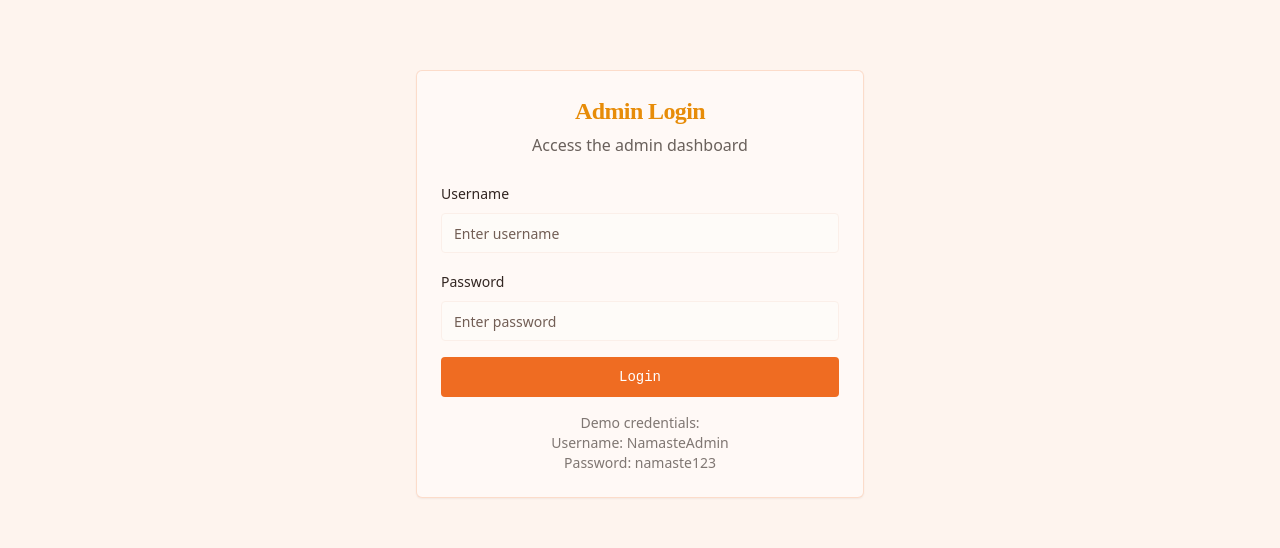
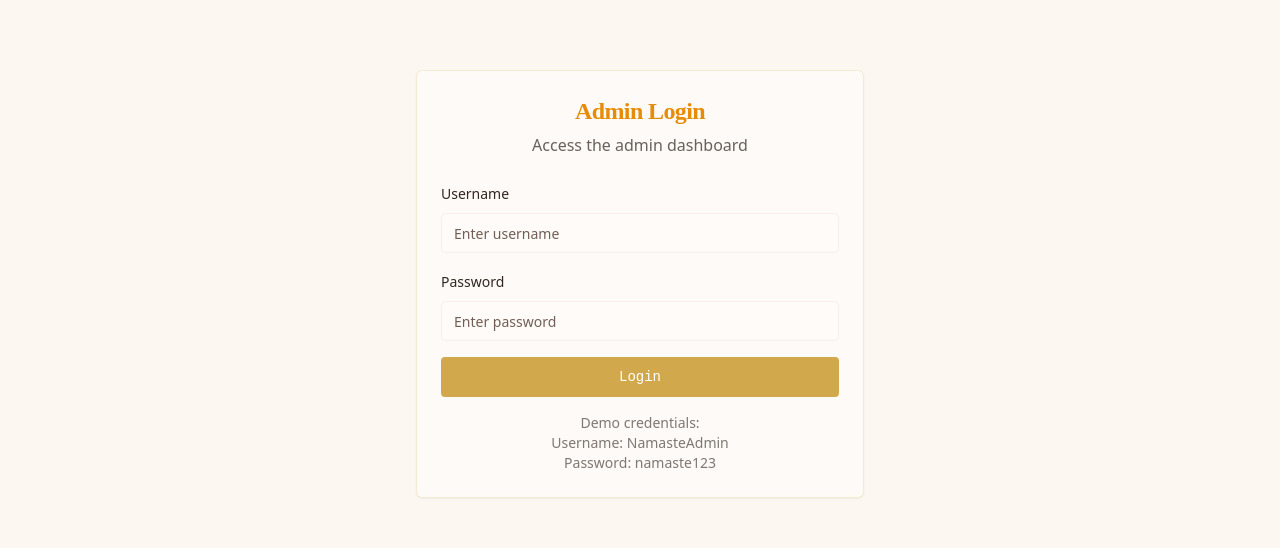
Before and after one commit to QuantumClimb/namastecurryhouse, a React (Vite) app: page /admin in a window 1280 px wide. Shown: the part 148-696 px from the top of the page. Built offline with nearby package versions, Linux system fonts and the light colour scheme; no server answers; a web font is replaced by a local one.

Commit message:
Change primary color from orange to gold globally for H2, H3 and all primary elements

```diff
--- a/src/index.css
+++ b/src/index.css
@@ -16,7 +16,7 @@ All colors MUST be HSL.
     --card-foreground-raw: 0.2800 0.0200 38.0000;   /* Rich brown text */
     --popover-raw: 1.0000 0.0030 55.0000;           /* Clean white */
     --popover-foreground-raw: 0.2500 0.0200 40.0000;
-    --primary-raw: 0.6800 0.1800 45.0000;           /* Saffron/turmeric orange - iconic Indian color */
+    --primary-raw: 0.7500 0.1200 85.0000;           /* Gold (#D4AF37) - elegant and sophisticated */
     --primary-foreground-raw: 1.0000 0 0;           /* White text on primary */
     --secondary-raw: 0.5500 0.1500 135.0000;        /* Fresh cilantro green */
     --secondary-foreground-raw: 1.0000 0 0;         /* White text */
@@ -28,9 +28,9 @@ All colors MUST be HSL.
     --destructive-foreground-raw: 1.0000 0 0;
     --border-raw: 0.8800 0.0200 50.0000;            /* Soft spice border */
     --input-raw: 0.9600 0.0150 52.0000;             /* Light input background */
-    --ring-raw: 0.6800 0.1800 45.0000;              /* Saffron focus ring */
+    --ring-raw: 0.7500 0.1200 85.0000;              /* Gold focus ring */
     /* Charts raw - Indian spice palette */
-    --chart-1-raw: 0.6800 0.1800 45.0000;           /* Saffron */
+    --chart-1-raw: 0.7500 0.1200 85.0000;           /* Gold */
     --chart-2-raw: 0.7200 0.1600 65.0000;           /* Turmeric */
     --chart-3-raw: 0.5500 0.1500 135.0000;          /* Cilantro green */
     --chart-4-raw: 0.5800 0.1900 25.0000;           /* Curry red */
@@ -38,12 +38,12 @@ All colors MUST be HSL.
     /* Sidebar raw */
     --sidebar-background-raw: 0.9800 0.0100 52.0000;
     --sidebar-foreground-raw: 0.2800 0.0200 38.0000;
-    --sidebar-primary-raw: 0.6800 0.1800 45.0000;
+    --sidebar-primary-raw: 0.7500 0.1200 85.0000;   /* Gold */
     --sidebar-primary-foreground-raw: 1.0000 0 0;
     --sidebar-accent-raw: 0.7200 0.1600 65.0000;
     --sidebar-accent-foreground-raw: 0.2800 0.0200 40.0000;
     --sidebar-border-raw: 0.8800 0.0200 50.0000;
-    --sidebar-ring-raw: 0.6800 0.1800 45.0000;
+    --sidebar-ring-raw: 0.7500 0.1200 85.0000;      /* Gold */
 
     /* Derived OKLCH colors from raw */
     --background: oklch(var(--background-raw));
@@ -104,7 +104,7 @@ All colors MUST be HSL.
     --shadow-2xl: 0px 4px 8px -1px hsl(0 0% 0% / 0.25);
 
     /* Indian Restaurant Custom Colors (HSL for compatibility) */
-    --saffron: 30 90% 55%;          /* Primary Indian color */
+    --saffron: 45 65% 53%;          /* Gold color (#D4AF37) */
     --turmeric: 45 95% 60%;         /* Golden yellow */
     --curry-red: 10 75% 50%;        /* Rich red */
     --cilantro-green: 135 60% 45%;  /* Fresh green */
@@ -120,7 +120,7 @@ All colors MUST be HSL.
     --card-foreground-raw: 0.9500 0.0100 50.0000;
     --popover-raw: 0.2600 0.0180 38.0000;
     --popover-foreground-raw: 0.9500 0.0100 50.0000;
-    --primary-raw: 0.6800 0.1800 45.0000;           /* Saffron orange (consistent) */
+    --primary-raw: 0.7500 0.1200 85.0000;           /* Gold (#D4AF37) - elegant and sophisticated */
     --primary-foreground-raw: 1.0000 0 0;
     --secondary-raw: 0.5500 0.1500 135.0000;        /* Cilantro green */
     --secondary-foreground-raw: 1.0000 0 0;
@@ -132,10 +132,10 @@ All colors MUST be HSL.
     --destructive-foreground-raw: 1.0000 0 0;
     --border-raw: 0.4000 0.0300 42.0000;            /* Border spice */
     --input-raw: 0.3200 0.0220 39.0000;             /* Input brown */
-    --ring-raw: 0.6800 0.1800 45.0000;              /* Saffron ring */
+    --ring-raw: 0.7500 0.1200 85.0000;              /* Gold ring */
     --sidebar-background-raw: 0.2000 0.0120 33.0000;
     --sidebar-foreground-raw: 0.9500 0.0100 50.0000;
-    --sidebar-primary-raw: 0.6800 0.1800 45.0000;
+    --sidebar-primary-raw: 0.7500 0.1200 85.0000;   /* Gold */
     --sidebar-primary-foreground-raw: 1.0000 0 0;
     --sidebar-accent-raw: 0.7200 0.1600 65.0000;
     --sidebar-accent-foreground-raw: 0.2200 0.0150 35.0000;
```
